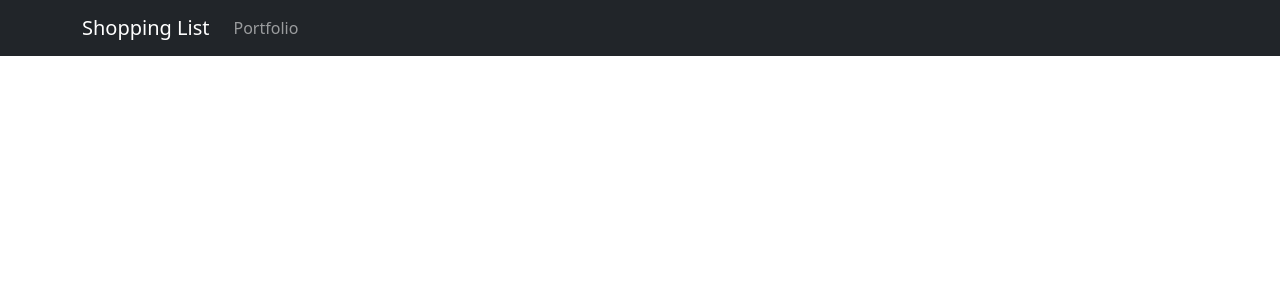
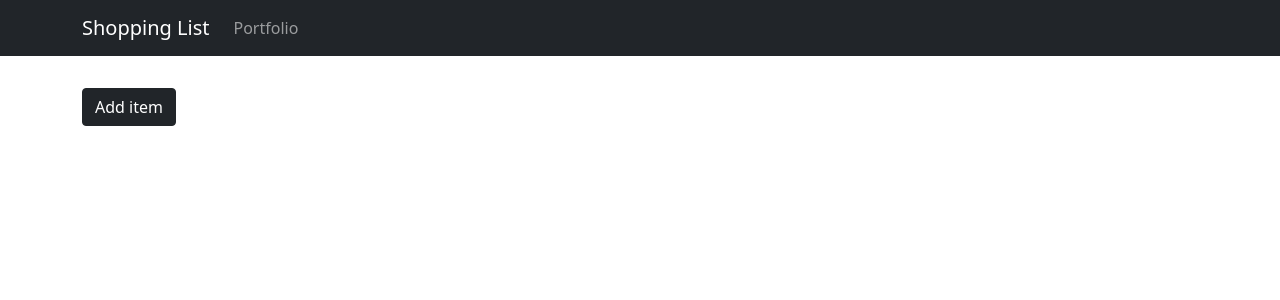
Before and after one commit to sovsianykov/shoppinglist-new, a React (Create React App) app: page / in a window 1280 px wide. Shown: the top 300 px of the page. Built offline with nearby package versions, Linux system fonts and the light colour scheme.

Commit message:
initial commit 2

```diff
--- a/src/components/App.js
+++ b/src/components/App.js
@@ -1,11 +1,13 @@
 import React from "react";
 import 'bootstrap/dist/css/bootstrap.min.css';
 import AppNavbar from "./AppNavbar/AppNavbar";
+import ShoppingList from "./ShoppingList/ShoppingList";
 
 function App() {
   return (
     <div className="App">
     <AppNavbar/>
+      <ShoppingList/>
     </div>
   );
 }
--- /dev/null
+++ b/src/components/ShoppingList/ShoppingList.js
@@ -0,0 +1,37 @@
+import React, { Component } from "react";
+import { Container, ListGroup, ListGroupItem, Button } from "reactstrap";
+import { CSSTransition, Transition } from "react-transition-group";
+import { v4 as uuid } from "uuid";
+class ShoppingList extends Component {
+  state = {
+    items: [
+      { id: uuid(), name: "Eggs" },
+      { id: uuid(), name: "Milk" },
+      { id: uuid(), name: "Watter" },
+      { id: uuid(), name: "Apples" },
+      { id: uuid(), name: "Bananas" },
+    ],
+  };
+  render() {
+    const { items } = this.state;
+
+    return (
+      <Container>
+        <Button color="dark"
+        style={{margin:'2rem 0'}}
+                onClick={() =>{
+                 const name = prompt("Enter new item");
+                 if (name) {
+                     this.setState(
+                         state =>({
+                         items: [...state.items, {id: uuid(), name }]
+                     })
+                     )
+                 }
+                }}
+        >Add item</Button>
+      </Container>
+    );
+  }
+}
+export default ShoppingList;
```
